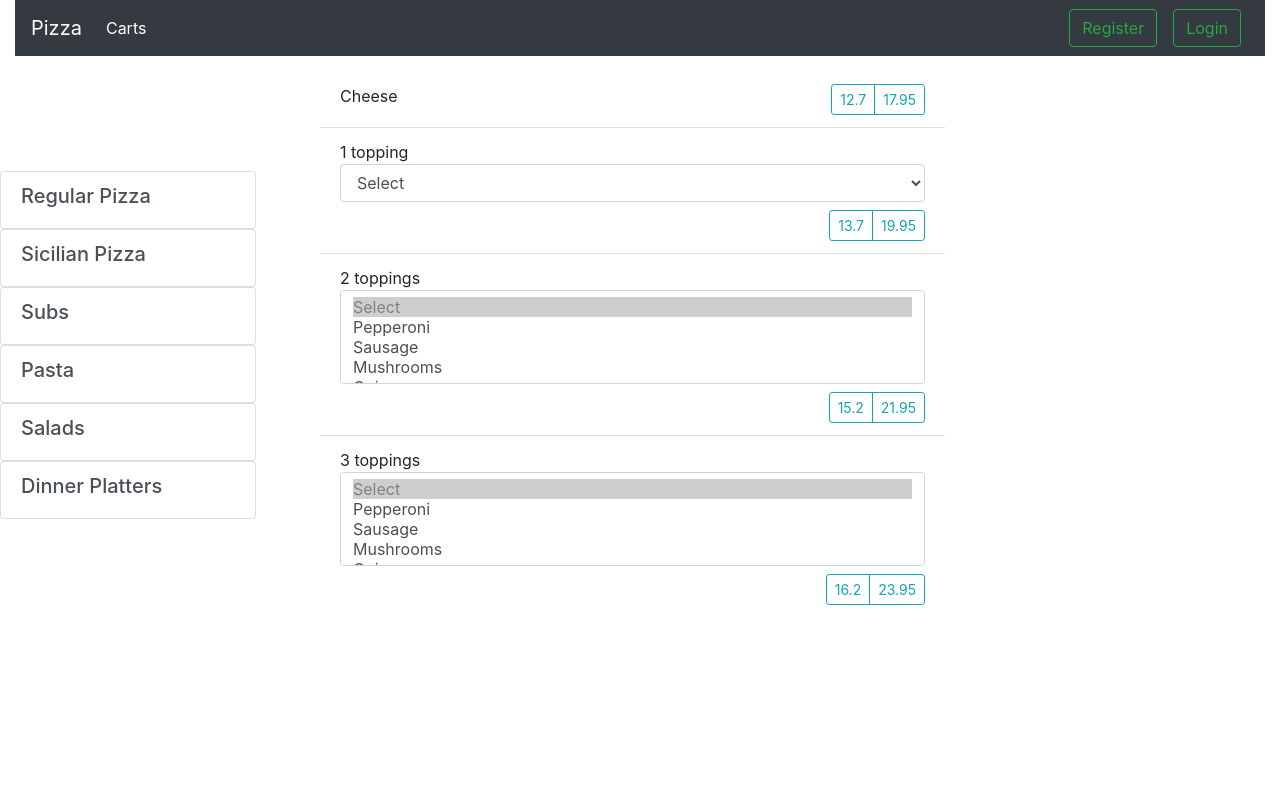
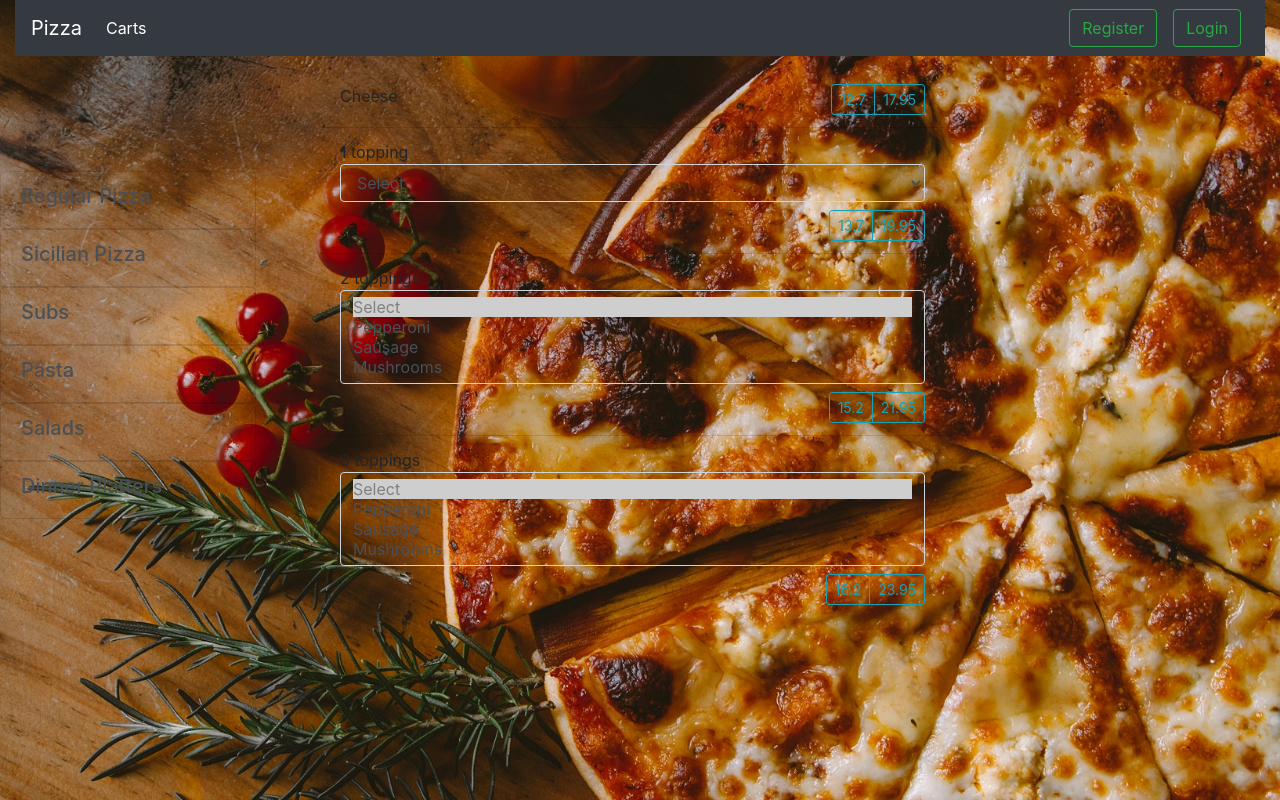
Before and after one commit to MotazBellah/pizza, a Django app: page /1/menus in a window 1280 px wide. Run offline with Django 3.2, Linux system fonts and the light colour scheme; data comes from the database, SQL or seed files in the repository; both versions use the stored data as it was after the commit; some libraries are stand-ins or nearby versions.

Commit message:
set photo to be background

```diff
--- a/restaurant/pizza/static/app.css
+++ b/restaurant/pizza/static/app.css
@@ -2,6 +2,11 @@ html, body {
     width:100%;
     margin:0;
     height:100%;
+}
+
+body {
+  background: url(pizza3.jpg) center no-repeat;
+  background-size: 100%, cover;
 }
 
 * {
@@ -24,13 +29,25 @@ html, body {
 
 .right-side {
     float: right;
-    width: 50%
+    width: 50%;
+    background-color: transparent;
 }
 
 .left-side {
     float: left;
     width: 20%;
-    margin-right: 5%
+    margin-right: 5%;
+    background-color: transparent;
+}
+
+ul, li {
+    background-color: transparent;
+}
+
+.clearfix::after {
+  content: "";
+  clear: both;
+  display: table;
 }
 
 
--- a/restaurant/pizza/templates/pizza/menu.html
+++ b/restaurant/pizza/templates/pizza/menu.html
@@ -4,12 +4,12 @@
 
 {% block body %}
     <div id="menu" class="mt-3">
-        <div class="row align-items-center h-100">
+        <div class="row align-items-center h-100 clearfix">
             <div class="left-side">
                 <ul class="list-group">
                     {% for i in category%}
                         <li>
-                            <a href="{% url 'menus' i.id %}" class="list-group-item list-group-item-action"><h5>{{ i }}</h5></a>
+                            <a href="{% url 'menus' i.id %}" class="bg-transparent list-group-item list-group-item-action"><h5>{{ i }}</h5></a>
                         </li>
                     {% endfor %}
                 </ul>
@@ -18,18 +18,18 @@
             <div class="right-side">
 
 
-            <ul class="col-md list-group list-group-flush">
+            <ul class="col-md list-group list-group-flush bg-transparent">
                 {% for i in food %}
-                    <li class="list-group-item">
-                        <input class="food" type="checkbox" name="food" value="{{ i.menu.item }}">
-                        <span class="food-type">{{ i.menu.item }}</span>
+                    <li class="list-group-item bg-transparent">
+                        <input class="food bg-transparent" type="checkbox" name="food" value="{{ i.menu.item }}">
+                        <span class="food-type bg-transparent">{{ i.menu.item }}</span>
 
-                        <form id="{{i.id}}" class="add-to-carts">
+                        <form id="{{i.id}}" class="add-to-carts bg-transparent">
                             {% csrf_token %}
-                            <input class="food" type="text" name="food" value="{{ i.menu.item }}">
+                            <input class="food bg-transparent" type="text" name="food" value="{{ i.menu.item }}">
                         {% if i.menu.item == '1 topping' %}
 
-                            <select  class="topping form-control my-2" name="topping1" required>
+                            <select  class="topping form-control my-2 bg-transparent" name="topping1" required>
                             <option value="Selected" disabled selected>Select</option>
                                 {% for i in toppings %}
                                     <option value="{{i.item}}">{{ i.item }}</option>
@@ -38,7 +38,7 @@
 
                         {% elif i.menu.item == '2 toppings' %}
 
-                            <select class="topping form-control my-2" id="tw" multiple name="topping1" required>
+                            <select class="topping form-control my-2 bg-transparent" id="tw" multiple name="topping1" required>
                                 <option value="Selected" disabled selected>Select</option>
                                 {% for i in toppings %}
                                     <option value="{{i.item}}">{{ i.item }}</option>
@@ -47,7 +47,7 @@
 
                         {% elif i.menu.item == '3 toppings' %}
 
-                            <select class="topping form-control my-2" id="th" multiple name="topping1" required>
+                            <select class="topping form-control my-2 bg-transparent" id="th" multiple name="topping1" required>
                             <option value="Selected" disabled selected>Select</option>
                                 {% for i in toppings %}
                                     <option value="{{i.item}}">{{ i.item }}</option>
@@ -56,7 +56,7 @@
 
                         {% elif i.menu.item == '1 item' %}
 
-                            <select class="topping form-control my-2" name="topping1" required>
+                            <select class="topping form-control my-2 bg-transparent" name="topping1" required>
                             <option value="Selected" disabled selected>Select</option>
                                 {% for i in toppings %}
                                     <option value="{{i.item}}">{{ i.item }}</option>
@@ -65,7 +65,7 @@
 
                         {% elif i.menu.item == '2 items' %}
 
-                            <select class="topping form-control my-2" id="two-item" multiple name="topping1" required>
+                            <select class="topping form-control my-2 bg-transparent" id="two-item" multiple name="topping1" required>
                             <option value="Selected" disabled selected>Select</option>
                                 {% for i in toppings %}
                                     <option value="{{i.item}}">{{ i.item }}</option>
@@ -74,7 +74,7 @@
 
                         {% elif i.menu.item == '3 items' %}
 
-                            <select class="topping form-control my-2" id="three-item" multiple name="topping1" required>
+                            <select class="topping form-control my-2 bg-transparent" id="three-item" multiple name="topping1" required>
                             <option value="Selected" disabled selected>Select</option>
                                 {% for i in toppings %}
                                     <option value="{{i.item}}">{{ i.item }}</option>
```
Also changed, not shown: restaurant/db.sqlite3, restaurant/pizza/static/pizza3.jpg (added).
